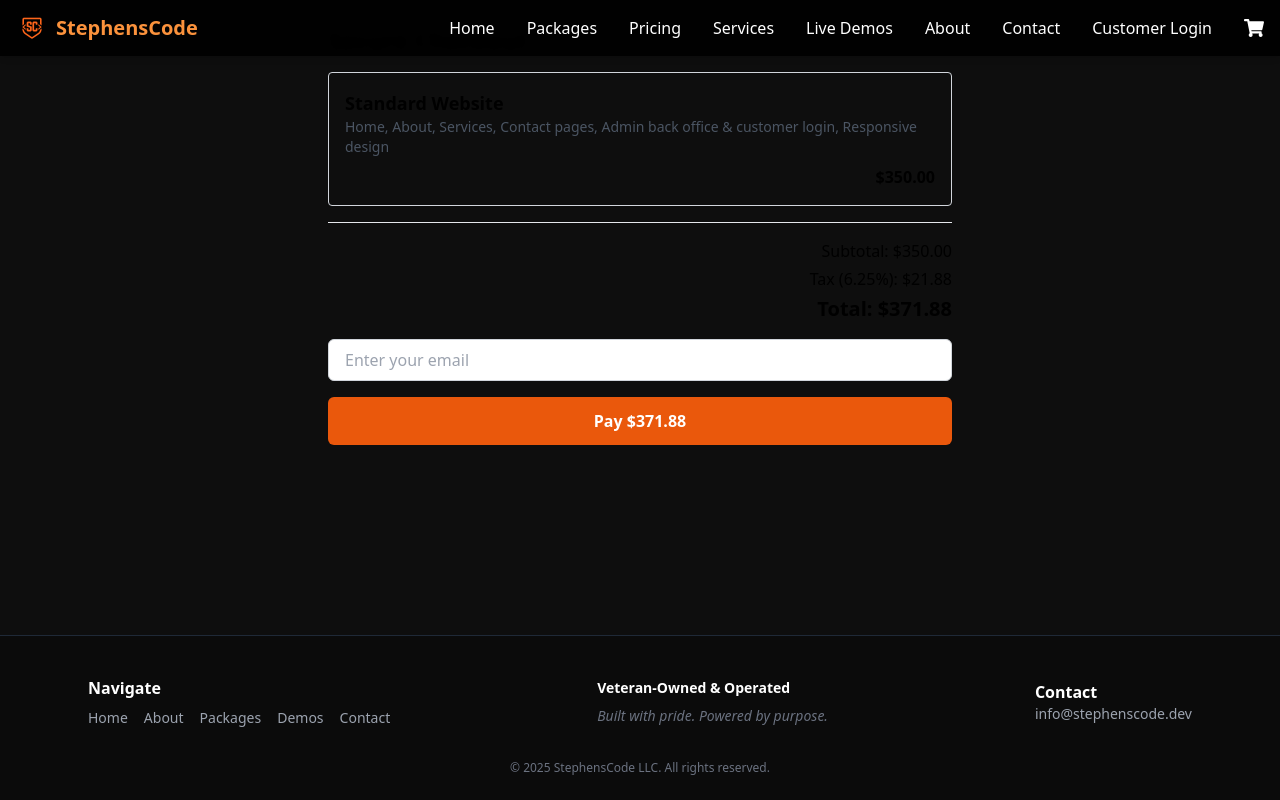
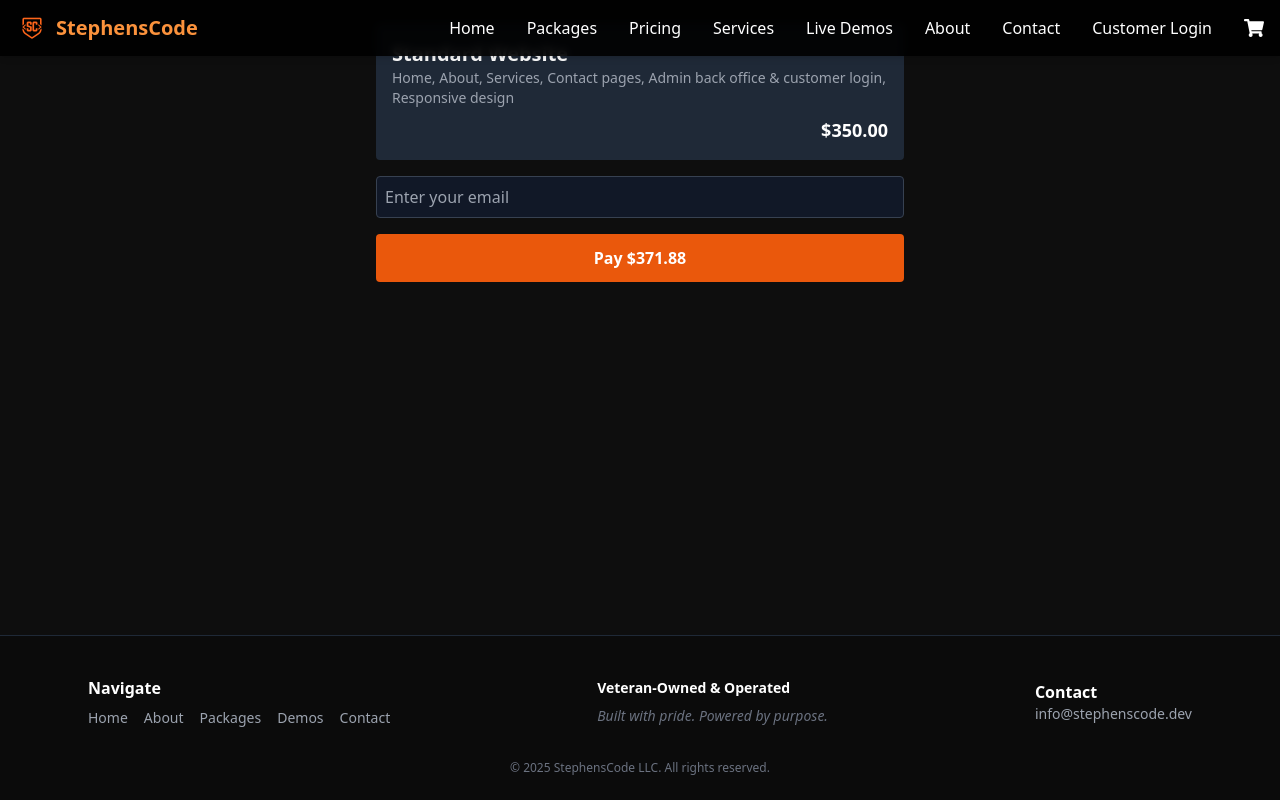
Before and after one commit to kstephens0331/stephenscode-site, a React (Vite) app: page /cart in a window 1280 px wide. Built offline with nearby package versions, Linux system fonts and the light colour scheme.

Commit message:
Fix: update Cart to use Stripe redirect

```diff
--- a/src/pages/Cart.jsx
+++ b/src/pages/Cart.jsx
@@ -1,78 +1,56 @@
-import React, { useState } from "react";
+import React from 'react';
+import axios from 'axios';
 
 const Cart = () => {
-  const [cartItems] = useState([
-    {
-      title: "Standard Website",
-      description: "Home, About, Services, Contact pages, Admin back office & customer login, Responsive design",
-      price: 350,
-    },
-  ]);
+  const handleCheckout = async () => {
+    const emailInput = document.getElementById('email');
+    const email = emailInput?.value;
 
-  const taxRate = 0.0625;
-  const subtotal = cartItems.reduce((sum, item) => sum + item.price, 0);
-  const tax = subtotal * taxRate;
-  const grandTotal = subtotal + tax;
-
-  const [email, setEmail] = useState("");
-
-  const handleCheckout = async () => {
     try {
-      const response = await fetch(`${import.meta.env.VITE_API_URL}/create-checkout-session`, {
-        method: "POST",
-        headers: { "Content-Type": "application/json" },
-        body: JSON.stringify({
-          items: cartItems,
-          email,
-        }),
+      const res = await axios.post('https://api.stephenscode.dev/create-checkout-session', {
+        email,
+        items: [
+          {
+            name: 'Standard Website',
+            price: 350,
+          },
+        ],
       });
 
-      const data = await response.json();
-      if (data.url) {
-        window.location.href = data.url;
+      if (res.data?.url) {
+        window.location.href = res.data.url;
       } else {
-        alert("Failed to redirect to Stripe Checkout.");
+        alert('Checkout session failed. Try again.');
       }
-    } catch (error) {
-      console.error("Checkout error:", error);
-      alert("An error occurred. Try again.");
+    } catch (err) {
+      console.error('Checkout error:', err);
+      alert('An error occurred during checkout.');
     }
   };
 
   return (
-    <div className="max-w-2xl mx-auto p-6">
-      <h2 className="text-2xl font-bold mb-4">Secure Checkout</h2>
-
-      <div className="space-y-4">
-        {cartItems.map((item, index) => (
-          <div key={index} className="border border-gray-300 rounded p-4 shadow-sm">
-            <p className="text-lg font-semibold">{item.title}</p>
-            <p className="text-sm text-gray-600">{item.description}</p>
-            <p className="text-right font-bold mt-2">${item.price.toFixed(2)}</p>
-          </div>
-        ))}
-
-        <div className="border-t pt-4 space-y-1 text-right">
-          <p>Subtotal: ${subtotal.toFixed(2)}</p>
-          <p>Tax (6.25%): ${tax.toFixed(2)}</p>
-          <p className="text-xl font-bold">Total: ${grandTotal.toFixed(2)}</p>
-        </div>
-
+    <div className="p-6 text-white max-w-xl mx-auto">
+      <div className="bg-gray-800 p-4 rounded mb-4">
+        <h2 className="text-xl font-bold">Standard Website</h2>
+        <p className="text-sm text-gray-400">
+          Home, About, Services, Contact pages, Admin back office & customer login, Responsive design
+        </p>
+        <p className="text-right mt-2 text-lg font-semibold">$350.00</p>
+      </div>
+      <div className="mb-4">
         <input
+          id="email"
           type="email"
           placeholder="Enter your email"
-          value={email}
-          onChange={(e) => setEmail(e.target.value)}
-          className="w-full px-4 py-2 border border-gray-300 rounded-md focus:outline-none focus:ring-2 focus:ring-orange-500"
+          className="w-full p-2 rounded bg-gray-900 border border-gray-700 text-white"
         />
-
-        <button
-          onClick={handleCheckout}
-          className="w-full bg-orange-600 text-white font-bold py-3 rounded-md hover:bg-orange-700 transition"
-        >
-          Pay ${grandTotal.toFixed(2)}
-        </button>
       </div>
+      <button
+        onClick={handleCheckout}
+        className="w-full bg-orange-600 hover:bg-orange-700 text-white font-semibold py-3 rounded"
+      >
+        Pay $371.88
+      </button>
     </div>
   );
 };
```
